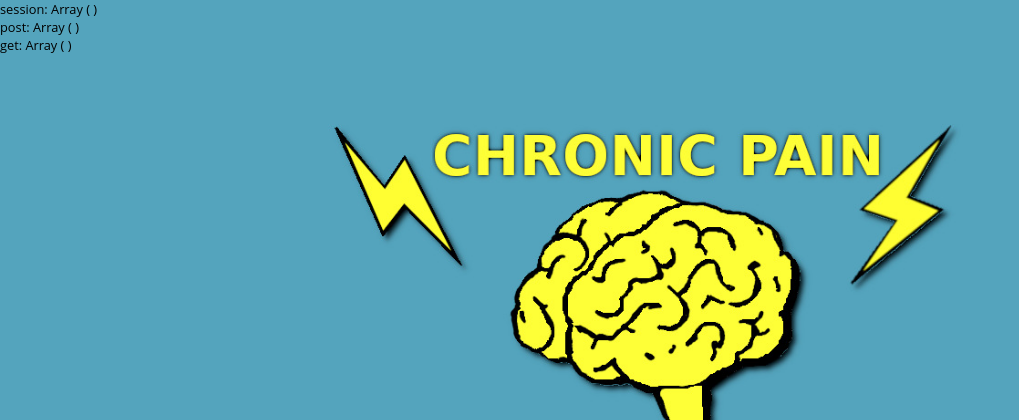
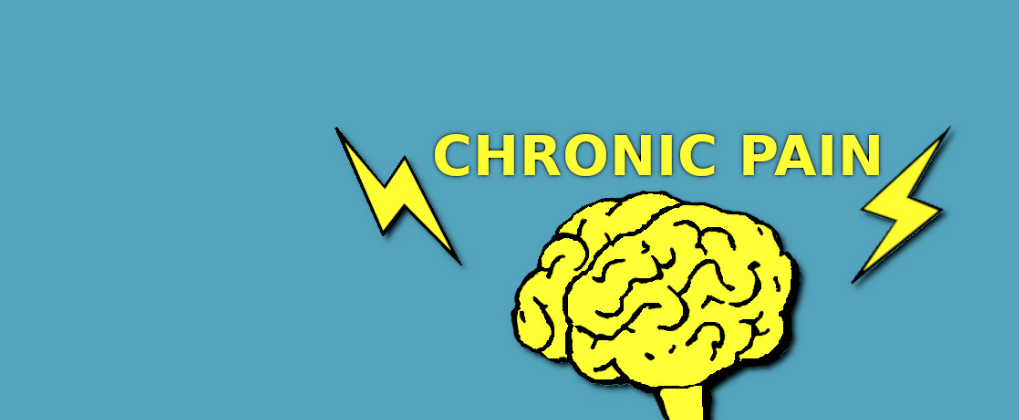
Before and after one commit to artoo-git/OpenPhoda-SeV, a PHP site: page /exp.php in a window 1280 px wide. Shown: the top 420 px of the page, without its empty margins (0-1019 px from the left). Run offline with PHP 8.4, Linux system fonts and the light colour scheme; a stand-in replaces the project's code that opens the database connection; some web fonts are replaced.

Commit message:
removed error logs

```diff
--- a/views/_footer.php
+++ b/views/_footer.php
@@ -1,7 +1,4 @@
 
 </body>
-<?php echo "session: "; print_r($_SESSION);?><br>
-<?php echo "post: "; print_r($_POST)?><br>
-<?php echo "get: "; print_r($_GET)?>
 
 </html>
```
Also changed, not shown: 1 other file.
